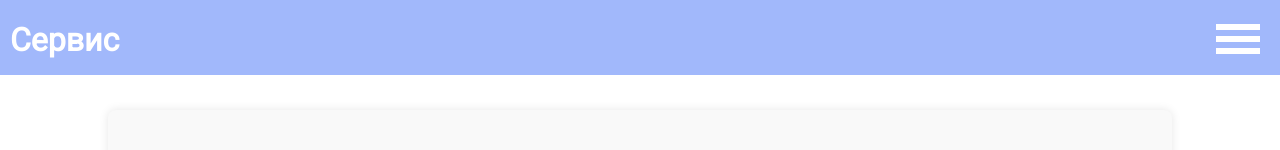
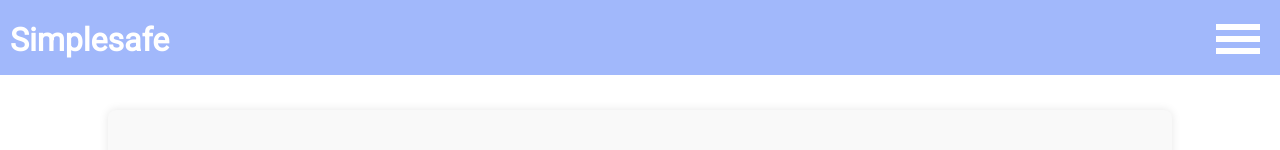
Before and after one commit to Suuunboy/psmock-up, a plain HTML site: page index.html in a window 1280 px wide. Shown: the top 150 px of the page. Drawn offline with Linux system fonts and the light colour scheme.

Commit message:
service name changed

```diff
--- a/index.html
+++ b/index.html
@@ -10,7 +10,7 @@
 </head>
 <body>
   <div class="header">
-    <h1>Сервис</h1>
+    <h1>Simplesafe</h1>
   </div>
   <input type="checkbox" class="openSidebarMenu" id="openSidebarMenu">
   <label for="openSidebarMenu" class="sidebarIconToggle">
--- a/testpage.css
+++ b/testpage.css
@@ -6,6 +6,7 @@ body {
     background: #fff;
     padding: 0;
     margin: 0;
+
     font-family: 'Roboto', sans-serif;
 }
 .header {
```
Also changed, not shown: testpage.html (+1 -1 lines).
